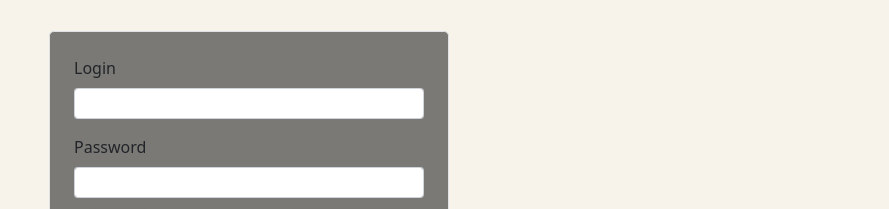
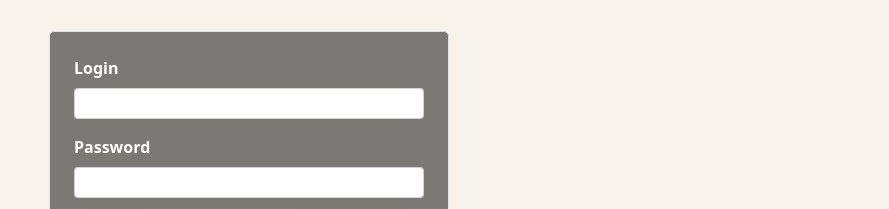
Before and after one commit to lass04/fish-ng, an Angular app: page /auth in a window 1280 px wide. Shown: the part 280-489 px from the top of the page, without its empty margins (391-1280 px from the left). Built offline with nearby package versions, Linux system fonts and the light colour scheme.

Commit message:
1More commit

```diff
--- a/src/app/auth/login/login.html
+++ b/src/app/auth/login/login.html
@@ -17,12 +17,12 @@
 
     <form class="border rounded-3 p-4" style="width: 400px; background: rgba(0, 0, 0, 0.5);">
       <div class="mb-3">
-        <label for="login" class="form-label">Login</label>
+        <label for="login" class="form-label fw-bold" style="color:white">Login</label>
         <input id="login" class="form-control form-control-sm" type="text" name="login" required>
       </div>
 
       <div class="mb-3">
-        <label for="password" class="form-label">Password</label>
+        <label for="password" class="form-label fw-bold" style="color:white">Password</label>
         <input id="password" class="form-control form-control-sm" type="password" name="password" required>
       </div>
 
--- a/src/app/auth/signup/signup.html
+++ b/src/app/auth/signup/signup.html
@@ -12,17 +12,17 @@
 
     <form class="border rounded-3 p-4" style="width: 400px; background: rgba(0, 0, 0, 0.5);">
       <div class="mb-3">
-        <label for="login_signup" class="form-label">Login</label>
+        <label for="login_signup" class="form-label fw-bold" style="color:white;">Login</label>
         <input id="login_signup" class="form-control form-control-sm" type="text" name="Login_signup" required>
       </div>
 
       <div class="mb-3">
-        <label for="password_signup" class="form-label">Password (minimum 8 characters)</label>
+        <label for="password_signup" class="form-label fw-bold" style="color:white;">Password (minimum 8 characters)</label>
         <input id="password_signup" class="form-control form-control-sm" type="password" name="Password_signup" minlength="8" required>
       </div>
 
       <div class="mb-3">
-        <label for="email_signup" class="form-label">Email</label>
+        <label for="email_signup" class="form-label fw-bold" style="color:white;">Email</label>
         <input id="email_signup" class="form-control form-control-sm" type="email" name="Email_signup" required>
       </div>
 
--- a/src/app/home/home.html
+++ b/src/app/home/home.html
@@ -58,7 +58,7 @@
           <p class="card-text text-black text-center">
             <strong>Prix : </strong>{{fish.piece_price}}
           </p>
-          <button class="btn btn-primary">Ajouter Au panier</button>
+          <button class="btn " style="background-color: #1E3A8A;">Ajouter Au panier</button>
         </div>
       </div>
     </div>
```
